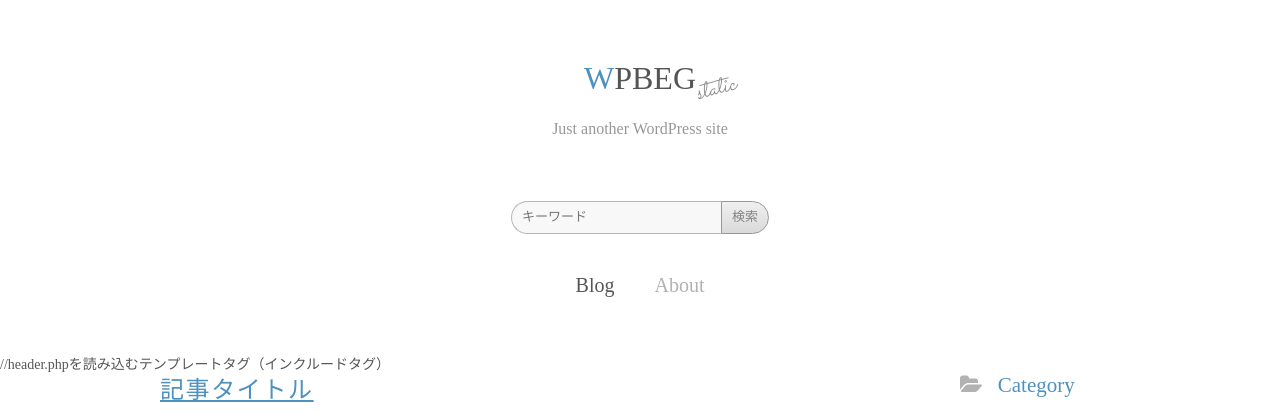
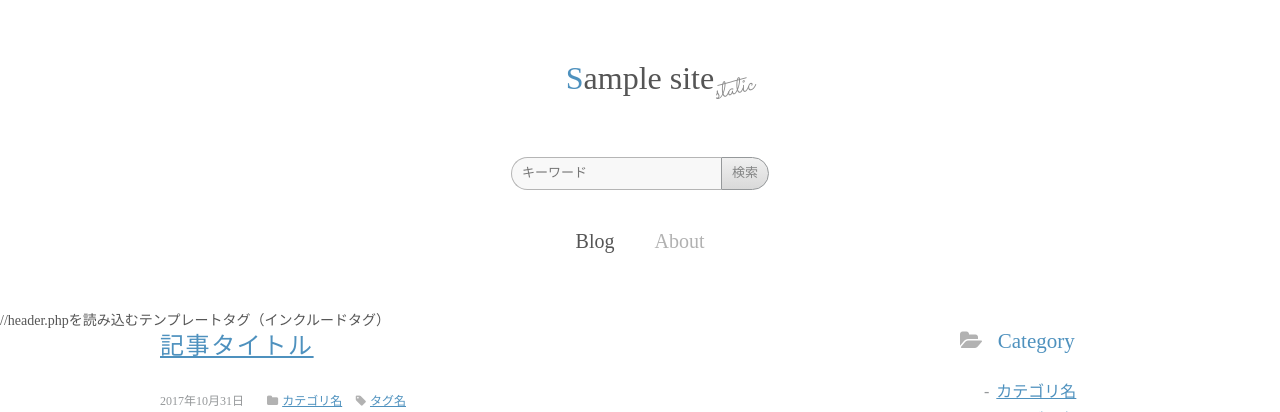
Before and after one commit to LibertyReman/wpbeg, a WordPress theme: template index.php in a window 1280 px wide. Shown: the top 412 px of the page. Run offline with PHP 8.4 and a stand-in for WordPress, Linux system fonts and the light colour scheme; the site name, menu and one post (Sample post) are stand-ins, and other content is empty; some web fonts are replaced.

Commit message:
bloginfoとhome_urlを使って header.php を編集

```diff
--- a/header.php
+++ b/header.php
@@ -17,8 +17,10 @@
     </head>
     <body>
         <header class="header">
-            <h1 class="header__ttl"><a href="./">WPBEG<span class="header__ttl__sub">static</span></a></h1>
-            <p class="header__descrition">Just another WordPress site</p>
+        <h1 class="header__ttl">
+            <a href="<?php echo esc_url( home_url( '/' ) ); ?>"><?php bloginfo( 'name' ); ?><span class="header__ttl__sub">static</span></a>
+        </h1>
+<p class="header__descrition"><?php bloginfo( 'description' ); ?></p>
             <form class="p-search-form" id="searchform">
                 <input class="p-search-form__keyword" placeholder="キーワード">
                 <input class="p-search-form__submit" id="searchsubmit" type="submit" value="検索">
```
